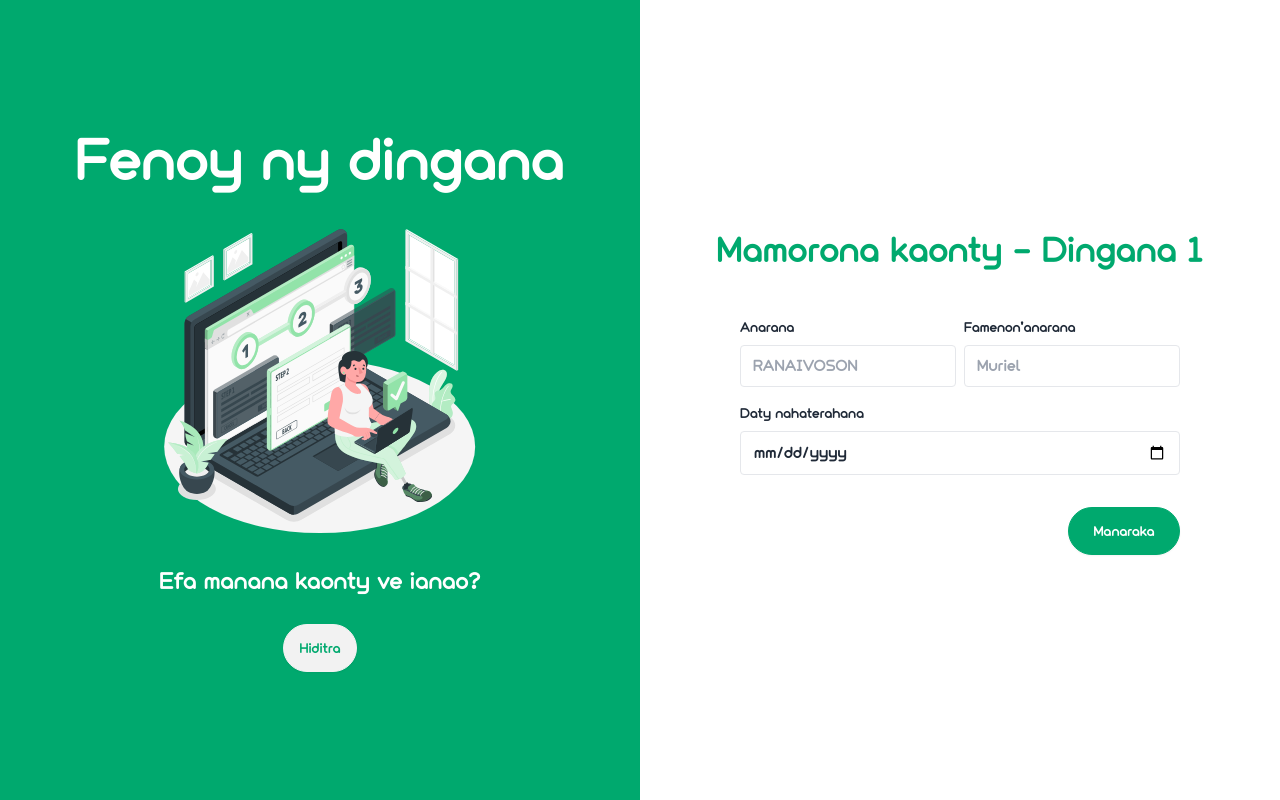
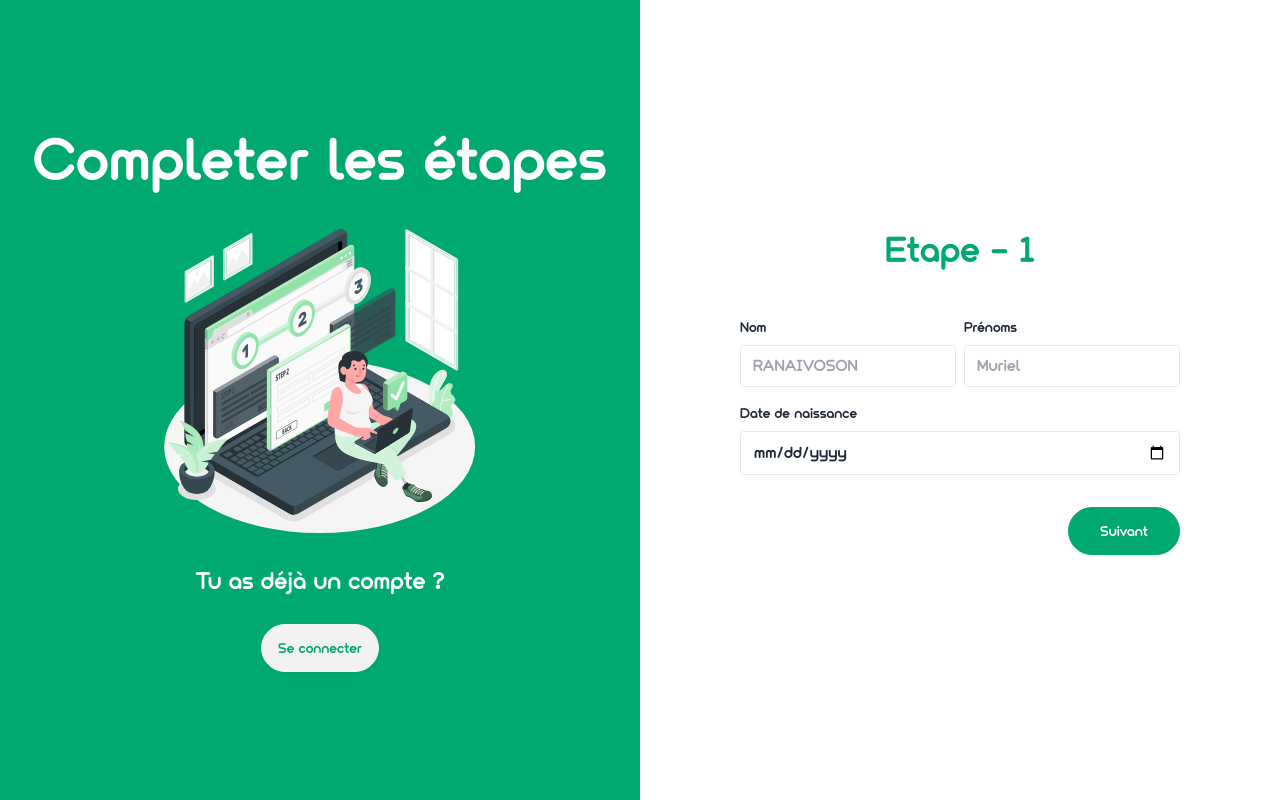
Before and after one commit to KelySaina/devhunt_2024_front, a React (Vite) app: page /register in a window 1280 px wide. Built offline with nearby package versions, Linux system fonts and the light colour scheme.

Commit message:
translta

```diff
--- a/src/components/LoginForm.jsx
+++ b/src/components/LoginForm.jsx
@@ -60,7 +60,7 @@ const LoginForm = () => {
                             </label>
                         </div>
                         <div className="flex justify-center gap-3 mt-8">
-                            <button type="submit" className="btn btn-success text-white rounded-full w-28 duration-200">
+                            <button type="submit" className="btn btn-success text-white rounded-full duration-200">
                                 <span>Se connecter</span>
                                 {
                                     isLogin &&
--- a/src/components/RegistrationForm.jsx
+++ b/src/components/RegistrationForm.jsx
@@ -41,28 +41,35 @@ const RegistrationForm = () => {
         setStep(step - 1);
     };
 
+    const [isVerificating, setIsVerificating] = useState(false);
     const handleVerification = async () => {
         generateVerificationCode();
-
         try {
+            setIsVerificating(true);
             const signUpResponse = await AuthService.signupVerify(formData.email, verificationCode);
             console.log(`Verification code sent successfully to ${formData.email}:`, signUpResponse);
             handleNextClick()
         } catch (error) {
-            console.error(`Error sending verification code to ${formData.email}:`, error);
+            toast.error('Erreur lors de l\'envoi du code de vérification ,verifier vos informations');
+        } finally {
+            setIsVerificating(false);
         }
     };
 
     const navigate = useNavigate();
+    const [isSubmitting, setIsSubmitting] = useState(false);
     const handleSubmit = async () => {
         const code = userCode.current.value;
         if (code === verificationCode) {
             try {
+                setIsSubmitting(true);
                 await AuthService.signup(formData);
                 toast.success('Compte créé avec succès');
                 navigate('/admin');
             } catch (error) {
                 toast.error('Erreur lors de la création du compte');
+            } finally {
+                setIsSubmitting(false);
             }
         } else {
             toast.error('Code de vérification incorrect');
@@ -71,25 +78,25 @@ const RegistrationForm = () => {
 
     return (
         <div className="space-y-8">
-            <h1 className="text-4xl text-center text-success">Mamorona kaonty - {`Dingana ${step}`}</h1>
+            <h1 className="text-4xl text-center text-success">{`Etape - ${step}`}</h1>
             {step === 1 && (
                 <div className="py-4 px-8">
                     <div className="flex mb-4">
                         <div className="w-1/2 mr-1">
-                            <label className="block text-grey-darker text-sm mb-2 font-bold" htmlFor="firstName">Anarana</label>
+                            <label className="block text-grey-darker text-sm mb-2 font-bold" htmlFor="firstName">Nom</label>
                             <input onChange={handleInputChange} value={formData.firstName} className="appearance-none border rounded w-full py-2 px-3 text-grey-darker" id="firstName" type="text" placeholder="RANAIVOSON" />
                         </div>
                         <div className="w-1/2 ml-1">
-                            <label className="block text-grey-darker text-sm mb-2 font-bold" htmlFor="lastName">Famenon'anarana</label>
+                            <label className="block text-grey-darker text-sm mb-2 font-bold" htmlFor="lastName">Prénoms</label>
                             <input onChange={handleInputChange} value={formData.lastName} className="appearance-none border rounded w-full py-2 px-3 text-grey-darker" id="lastName" type="text" placeholder="Muriel" />
                         </div>
                     </div>
                     <div className="mb-4">
-                        <label className="block text-grey-darker text-sm font-bold mb-2" htmlFor="dateOfBirth">Daty nahaterahana</label>
+                        <label className="block text-grey-darker text-sm font-bold mb-2" htmlFor="dateOfBirth">Date de naissance</label>
                         <input onChange={handleInputChange} value={formData.dateOfBirth} className="appearance-none border rounded w-full py-2 px-3 text-grey-darker" id="dateOfBirth" type="date" />
                     </div>
                     <div className="flex justify-end mt-8">
-                        <button className="btn btn-success text-white rounded-full w-28" onClick={handleNextClick}>Manaraka</button>
+                        <button className="btn btn-success text-white rounded-full w-28" onClick={handleNextClick}>Suivant</button>
                     </div>
                 </div>
             )}
@@ -97,38 +104,53 @@ const RegistrationForm = () => {
                 <div className="py-4 px-8">
                     <div className="grid grid-cols-2 gap-2">
                         <div className="mb-8">
-                            <label className="block text-grey-darker text-sm font-bold mb-2" htmlFor="username">Anaran'ny mpampiasa</label>
+                            <label className="block text-grey-darker text-sm font-bold mb-2" htmlFor="username">Pseudo</label>
                             <input onChange={handleInputChange} value={formData.username} className="appearance-none border rounded w-full py-2 px-3 text-grey-darker" id="username" type="text" placeholder="MurielArii" />
                         </div>
                         <div className="mb-8">
-                            <label className="block text-grey-darker text-sm font-bold mb-2" htmlFor="email">Adiresy Mailaka</label>
+                            <label className="block text-grey-darker text-sm font-bold mb-2" htmlFor="email">Addresse mail</label>
                             <input onChange={handleInputChange} value={formData.email} className="appearance-none border rounded w-full py-2 px-3 text-grey-darker" id="email" type="email" placeholder="murielarisoaran@gmail.com" />
                         </div>
                     </div>
                     <div className="flex mb-4">
                         <div className="w-1/2 mr-1">
-                            <label className="block text-grey-darker text-sm mb-2 font-bold" htmlFor="password">Teny miafina</label>
+                            <label className="block text-grey-darker text-sm mb-2 font-bold" htmlFor="password">Mot de passe</label>
                             <input onChange={handleInputChange} value={formData.password} className="appearance-none border rounded w-full py-2 px-3 text-grey-darker" id="password" type="password" />
                         </div>
                         <div className="w-1/2 ml-1">
-                            <label className="block text-grey-darker text-sm mb-2 font-bold" htmlFor="confirm_password">Fanamarinana teny miafina</label>
+                            <label className="block text-grey-darker text-sm mb-2 font-bold" htmlFor="confirm_password">Confirmation</label>
                             <input onChange={handleInputChange} value={formData.confirm_password} className="appearance-none border rounded w-full py-2 px-3 text-grey-darker" id="confirm_password" type="password" />
                         </div>
                     </div>
                     <div className="flex justify-between mt-8">
-                        <button className="btn border-success text-dark rounded-full w-28" onClick={handlePreviousClick}>Teo aloha</button>
-                        <button className="btn btn-success text-white rounded-full w-28" onClick={handleVerification}>Manaraka</button>
+                        <button className="btn border-success text-dark rounded-full w-28" onClick={handlePreviousClick}>Précédent</button>
+                        <button className="btn btn-success text-white rounded-full" onClick={handleVerification}>
+                            Suivant
+                            {
+                                isVerificating &&
+                                <span className="loading loading-dots loading-sm"></span>
+                            }
+                        </button>
                     </div>
                 </div>
             )}
             {step === 3 && (
                 <div className="py-4 px-8">
                     <div className="mb-8">
-                        <label className="block text-grey-darker text-sm font-bold mb-2" htmlFor="email_final">Kaody fanamarinana</label>
+                        <div className="mb-2">
+                            <label className="block text-grey-darker font-bold text-2xl" htmlFor="email_final">Code de verification</label>
+                            <label className="text-xs text-current">envoyée dans votre mail</label>
+                        </div>
                         <input className="appearance-none border rounded w-full py-2 px-3 text-grey-darker" ref={userCode} type="number" />
                     </div>
-                    <div className="flex justify-end mt-8">
-                        <button className="btn btn-success text-white rounded-full w-28" onClick={handleSubmit}>Hanamarina</button>
+                    <div className="flex justify-center mt-8">
+                        <button className="btn btn-success text-white rounded-full" onClick={handleSubmit}>
+                            Finaliser
+                            {
+                                isSubmitting &&
+                                <span className="loading loading-dots loading-sm"></span>
+                            }
+                        </button>
                     </div>
                 </div>
             )}
--- a/src/pages/Registration.jsx
+++ b/src/pages/Registration.jsx
@@ -5,13 +5,13 @@ const Registration = () => {
     return (
         <div className="grid grid-cols-2 h-screen">
             <div className="flex flex-col items-center justify-center space-y-7 bg-success">
-                <h1 className="text-6xl text-white font-bold">Fenoy ny dingana</h1>
+                <h1 className="text-6xl text-white font-bold">Completer les étapes</h1>
                 <img src="/images/step.svg" alt="step" className="w-1/2" />
                 <div className="space-y-1 text-white">
-                    <p className="text-2xl">Efa manana kaonty ve ianao?</p>
+                    <p className="text-2xl">Tu as déjà un compte ?</p>
                 </div>
                 <div>
-                    <Link to={"/"} className="btn rounded-full text-success hover:scale-110 hover:bg-white">Hiditra</Link>
+                    <Link to={"/"} className="btn rounded-full text-success hover:scale-110 hover:bg-white">Se connecter</Link>
                 </div>
             </div>
             <div className="flex justify-center items-center">
--- a/src/services/AuthService.js
+++ b/src/services/AuthService.js
@@ -48,7 +48,6 @@ class AuthService {
 
     async signup(formData) {
         try {
-            console.log(formData);
             const response = await fetch(`${HOST}/api/users/register`, {
                 method: 'POST',
                 headers: {
```
